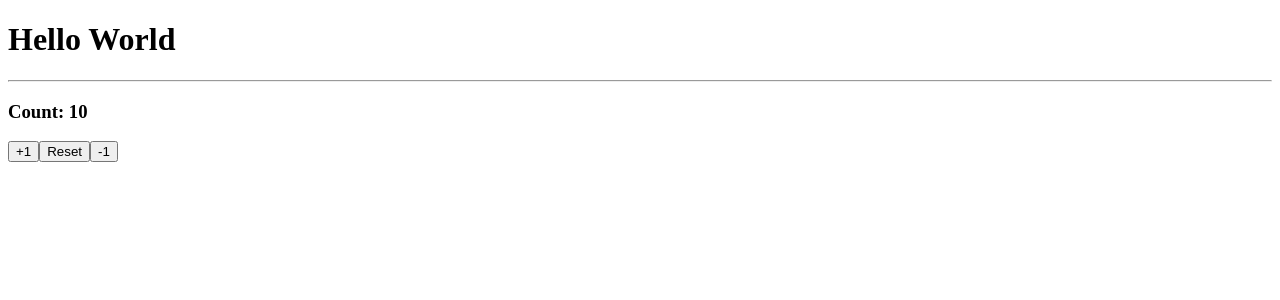
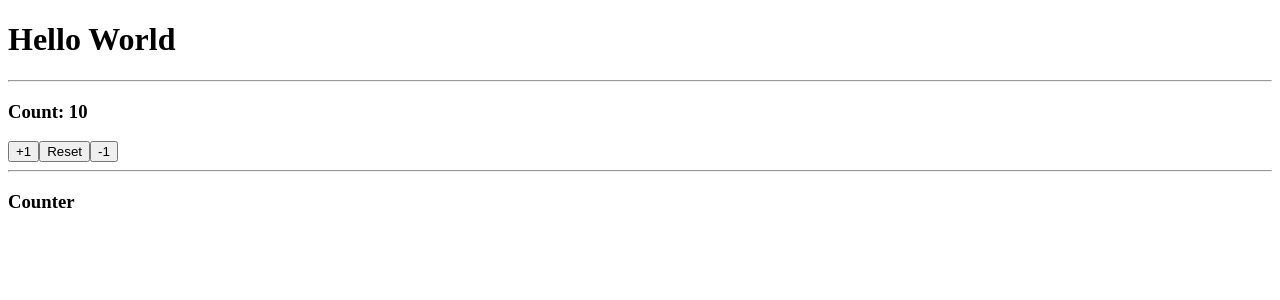
Before and after one commit to MuhamadIffatullathoif/angular-basic, an Angular app: page / in a window 1280 px wide. Shown: the top 300 px of the page. Built offline with nearby package versions, Linux system fonts and the light colour scheme.

Commit message:
04. Counter Component

```diff
--- a/src/app/app.component.html
+++ b/src/app/app.component.html
@@ -4,3 +4,6 @@
 <button (click)="increaseBy(1)">+1</button>
 <button (click)="resetCounter()">Reset</button>
 <button (click)="increaseBy(-1)">-1</button>
+
+<hr>
+<app-counter></app-counter>
--- a/src/app/app.module.ts
+++ b/src/app/app.module.ts
@@ -3,10 +3,12 @@ import { BrowserModule } from '@angular/platform-browser';
 
 import { AppRoutingModule } from './app-routing.module';
 import { AppComponent } from './app.component';
+import {CounterComponent} from "./counter/counter.component";
 
 @NgModule({
   declarations: [
-    AppComponent
+    AppComponent,
+    CounterComponent
   ],
   imports: [
     BrowserModule,
--- /dev/null
+++ b/src/app/counter/counter.component.ts
@@ -0,0 +1,9 @@
+import {Component} from "@angular/core";
+
+@Component({
+  selector: 'app-counter',
+  template: `<h3>Counter</h3>`
+})
+export class CounterComponent {
+
+}
```
